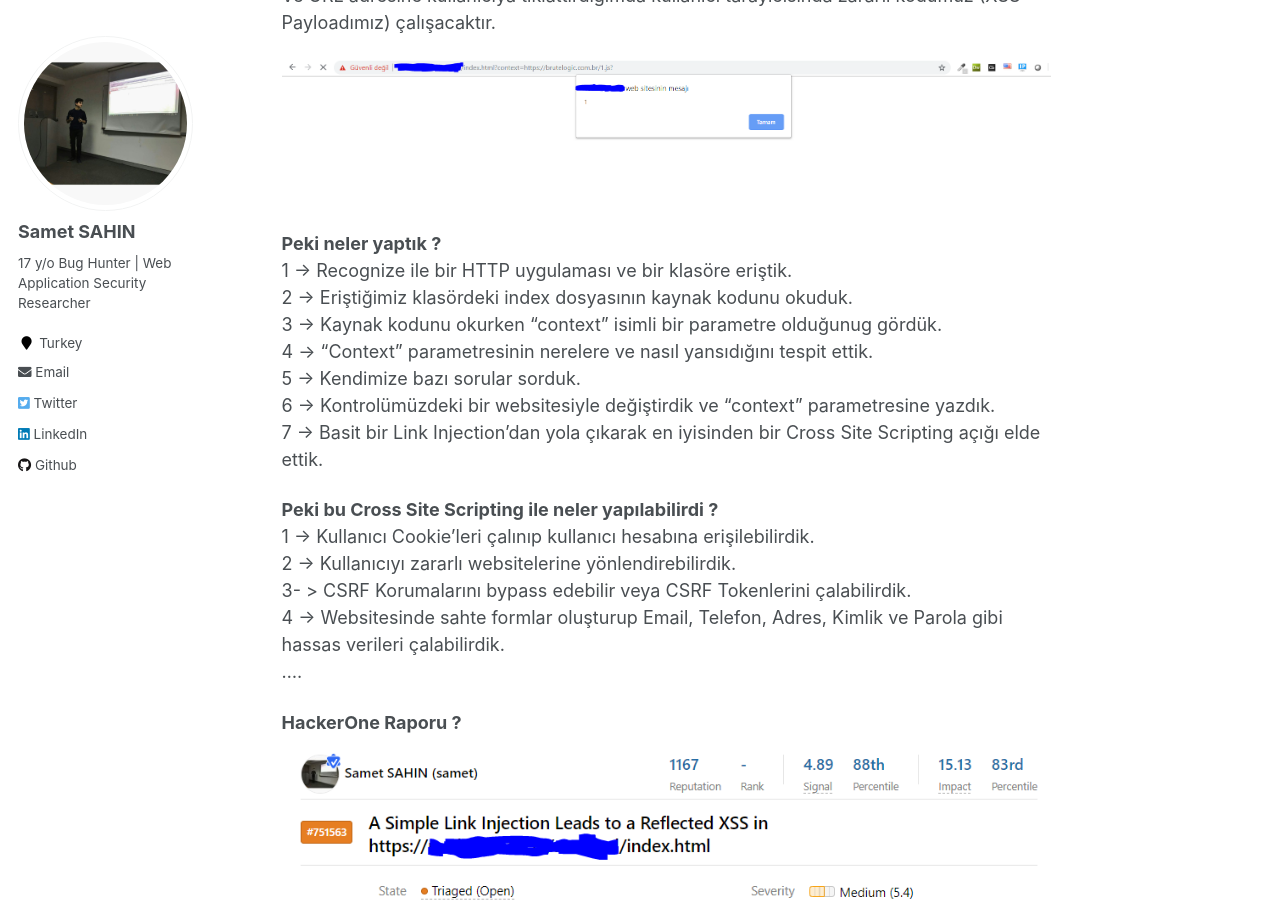
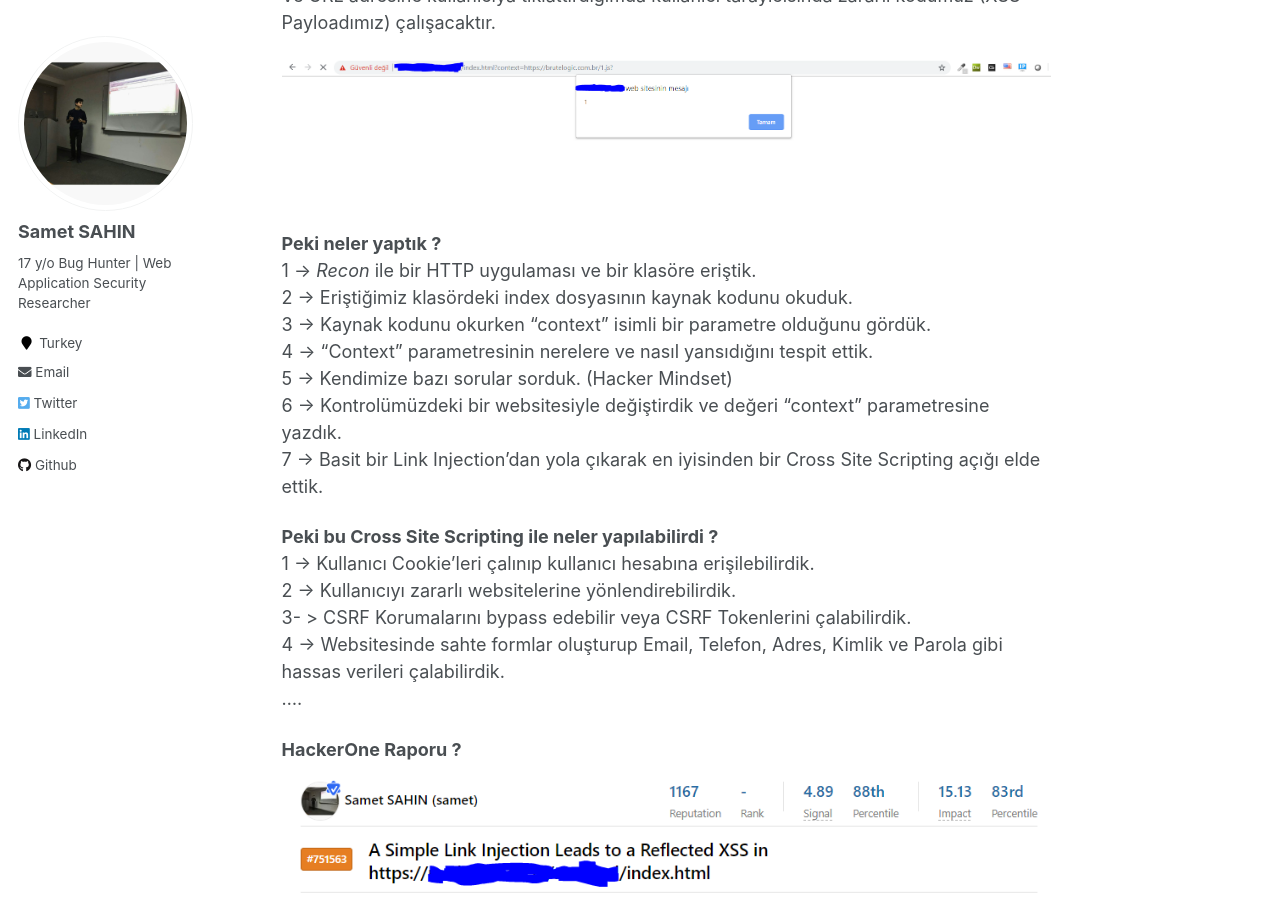
Before and after one commit to sametsahinnet/netwebsite, a Jekyll site: the page built from _posts/2019-07-12-javascript-file-inclusion-via-simple-link-injection-xss.md, in a window 1280 px wide and 900 px high, scrolled down 2065 px. Built offline with Jekyll 4.4.1, drawn with Linux system fonts in a browser that asks for light colours; comment, search, counter and statistics services are not loaded.

Commit message:
Update 2019-07-12-javascript-file-inclusion-via-simple-link-injection-xss.md

```diff
--- a/_posts/2019-07-12-javascript-file-inclusion-via-simple-link-injection-xss.md
+++ b/_posts/2019-07-12-javascript-file-inclusion-via-simple-link-injection-xss.md
@@ -53,12 +53,12 @@ Ve URL adresine kullanıcıya tıklattırdığımda kullanıcı tarayıcısında
 
 
 **Peki neler yaptık ?**
-1 -> Recognize ile bir HTTP uygulaması ve bir klasöre eriştik.
+1 -> *Recon* ile bir HTTP uygulaması ve bir klasöre eriştik.
 2 -> Eriştiğimiz klasördeki index dosyasının kaynak kodunu okuduk.
-3 -> Kaynak kodunu okurken "context" isimli bir parametre olduğunug gördük.
+3 -> Kaynak kodunu okurken "context" isimli bir parametre olduğunu gördük.
 4 -> "Context" parametresinin nerelere ve nasıl yansıdığını tespit ettik.
-5 -> Kendimize bazı sorular sorduk.
-6 -> Kontrolümüzdeki bir websitesiyle değiştirdik ve "context" parametresine yazdık.
+5 -> Kendimize bazı sorular sorduk. (Hacker Mindset)
+6 -> Kontrolümüzdeki bir websitesiyle değiştirdik ve değeri "context" parametresine yazdık.
 7 -> Basit bir Link Injection'dan yola çıkarak en iyisinden bir Cross Site Scripting açığı elde ettik.
 
 
```
